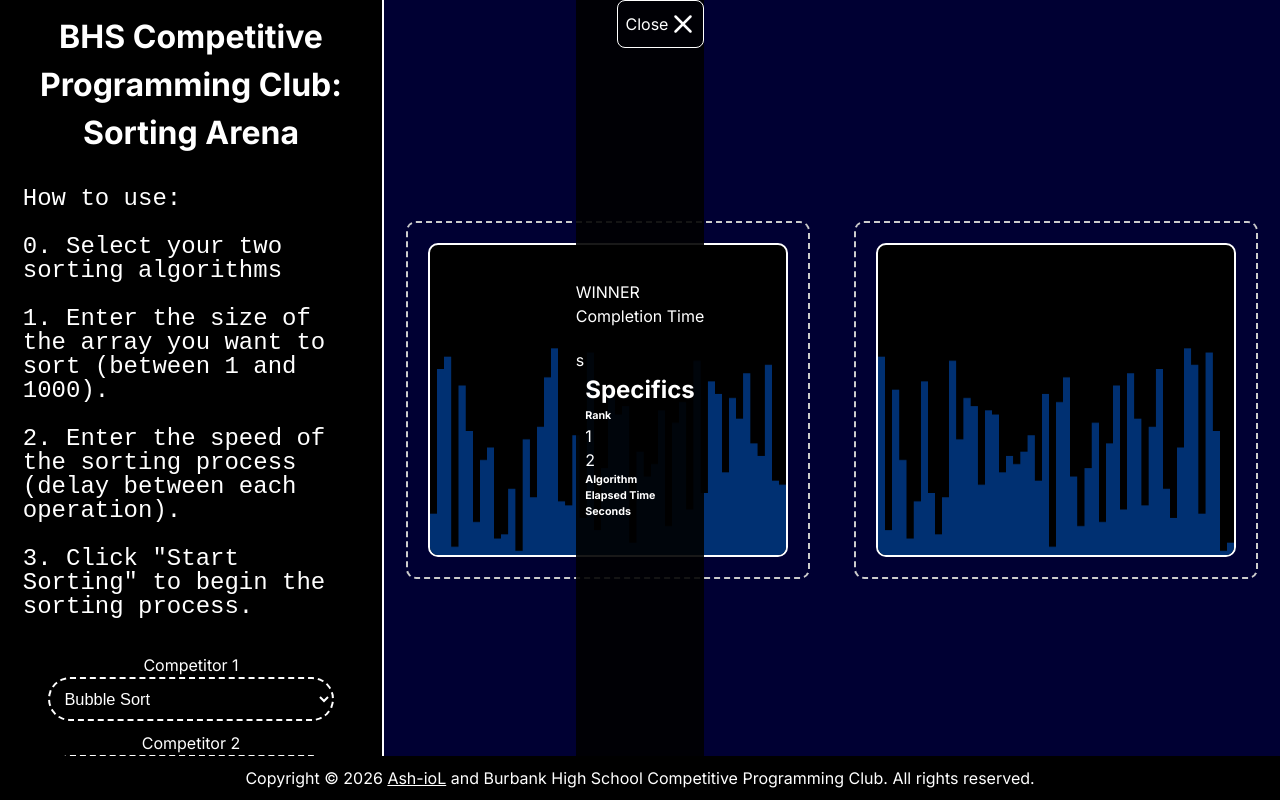
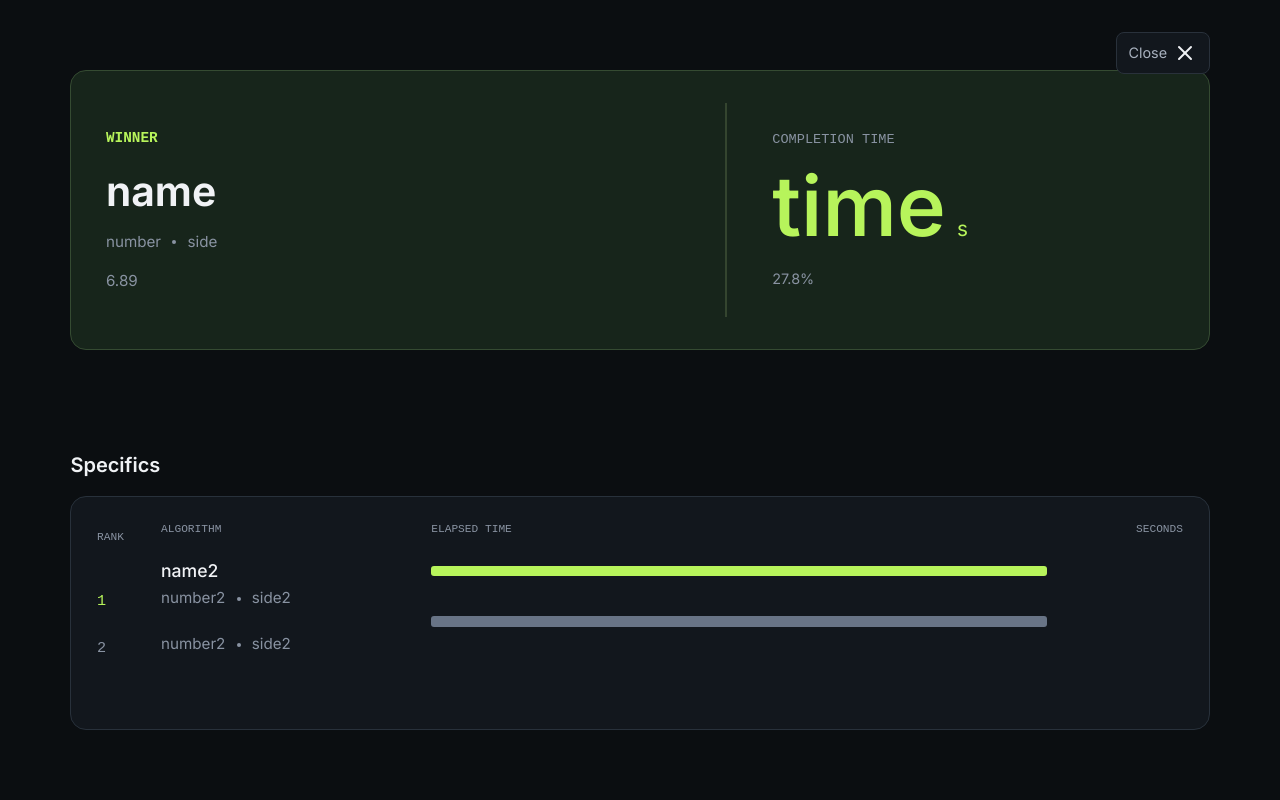
Before and after one commit to bhscpc/sorting-arena, a website with bundled scripts: page index.html in a window 1280 px wide. Built offline with nearby package versions, Linux system fonts and the light colour scheme.

Commit message:
results screen styling done with the help of chatgpt lol

```diff
--- a/index.html
+++ b/index.html
@@ -77,19 +77,19 @@ How to use:
             <div id="overview-container">
                 <div id="left-overview">
                     <p class="green" id="winner-header">WINNER</p>
-                    <h2 class="white" id="winner-name"></h2>
+                    <h2 class="white" id="winner-name">name</h2>
                     <span class="gray" id="winner-location">
-                        <p id="winner-number"></p>
+                        <p id="winner-number">number</p>
                         <div id="location-dot"></div>
-                        <p id="winner-side"></p>
+                        <p id="winner-side">side</p>
                     </span>
-                    <p class="gray" id="time-faster"></p>
+                    <p class="gray" id="time-faster">6.89</p>
                 </div>
                 <div id="vertical-line"></div>
                 <div id="right-overview">
                     <p class="gray" id="completion-time">Completion Time</p>
-                    <span class="green" id="time-and-unit"><h1 id="time"></h1><p id="time-unit">s</p></span>
-                    <p class="gray" id="percent-comparison"><span class="green" id="percent-less"></span> <span class="gray" id="percent-who"></span></p>
+                    <span class="green" id="time-and-unit"><h1 id="time">time</h1><p id="time-unit">s</p></span>
+                    <p class="gray" id="percent-comparison"><span class="green" id="percent-less"></span> <span class="gray" id="percent-who">27.8%</span></p>
                 </div>
             </div>
             <div id="specifics-container">
@@ -106,19 +106,19 @@ How to use:
                     <div id="metric-name">
                         <h6 class="gray" id="metric-name-title">Algorithm</h6>
                         <div id="winner-metric-name">
-                            <h2 class="white" id="winner-name2"></h2>
+                            <h2 class="white" id="winner-name2">name2</h2>
                             <span class="gray" id="winner-location2">
-                                <p id="winner-numbe2r"></p>
+                                <p id="winner-number2">number2</p>
                                 <div id="location-dot-winner"></div>
-                                <p id="winner-side2"></p>
+                                <p id="winner-side2">side2</p>
                             </span>
                         </div>
                         <div id="loser-metric-name">
                             <h2 class="white" id="loser-name2"></h2>
                             <span class="gray" id="loser-location2">
-                                <p id="loser-numbe2r"></p>
+                                <p id="loser-number2">number2</p>
                                 <div id="location-dot-loser"></div>
-                                <p id="loser-side2"></p>
+                                <p id="loser-side2">side2</p>
                             </span>
                         </div>
                         <div id="metric-name-blank"></div>
--- a/style.css
+++ b/style.css
@@ -210,207 +210,301 @@ button:hover {
 }
 
 #results {
-    & * {
+    display: flex;
+    position: fixed;
+    inset: 0;
+    z-index: 1000;
+
+    flex-direction: column;
+    justify-content: space-around;
+    gap: 3vh;
+
+    width: 100%;
+    height: 100dvh;
+    padding: 4vh 5.5vw;
+
+    overflow-y: auto;
+    color: #f0f2f5;
+    background-color: #0b0e11;
+}
+
+#results.show {
+    display: flex;
+}
+
+#results * {
+    box-sizing: border-box;
     user-select: none;
 }
-    display: none;
-    color: white;
-    height: 100%;
-    position: fixed;
-    top: 0;
-    left: 0;
-    background-color: rgba(0, 0, 0, 0.9);
+
+#close-container {
+    position: absolute;
+    top: 4vh;
+    right: 5.5vw;
+    z-index: 2;
+
     display: flex;
-    flex-direction: column;
     align-items: center;
-    justify-content: center;
-    position: relative;
+    gap: 0.4rem;
 
-    & #close-container {
-        position: absolute;
-        top: 0;
-        right: 0;
-        display: flex;
+    padding: 0.5rem 0.7rem;
+    border: 1px solid #29313b;
     border-radius: 0.5rem;
-        border: 1px solid white;
-        align-items: center;
-        padding: 0.5rem;
-        padding-right: 0.3rem;
-        box-sizing: border-box;
-        transition: border-width 0.2s ease;
+    background-color: #12171d;
 
-        &:hover {
-            border-width: 1.5px;
+    transition: background-color 0.2s ease;
+}
+
+#close-container:hover {
+    background-color: #1a2028;
     cursor: pointer;
 }
 
-        & #close-text {
-
+#close-text {
+    color: #a8b1be;
+    font-size: 0.9rem;
 }
 
-        & #x-button {
-
-        }
+#x-button {
+    width: 1.5rem;
+    height: 1.5rem;
 }
 
-    & #overview-container {
-        & #left-overview {
-            & #winner-header {
+#overview-container {
+    display: flex;
+    flex: 0 0 35vh;
+    align-items: stretch;
+    gap: 3.5vw;
 
-            }
-            & #winner-name {
+    padding: 4vh 2.7vw;
 
-            }
-            & #winner-location {
-                & #winner-number {
-
-                }
-                & #location-dot {
-
-                }
-                & #winner-side {
-
-                }
-            }
-            & #time-faster {
-
-            }
+    border: 1px solid #354b32;
+    border-radius: 1rem;
+    background-color: #17251b;
 }
 
-        & #vertical-line {
-
+#left-overview {
+    display: flex;
+    flex: 1;
+    flex-direction: column;
+    justify-content: center;
+    min-width: 0;
 }
 
-        & #right-overview {
-            & #completion-time {
+#right-overview {
+    display: flex;
+    flex: 0 0 42%;
+    flex-direction: column;
+    justify-content: center;
+    min-width: 0;
 
-            }
-            & #time-and-unit {
-                & #time {
-
-                }
-                & #time-unit {
-
-                }
-            }
-            & #percent-comparison {
-                & #percent-less {
-
-                }
-                & #percent-who {
-
-                }
-            }
-        }
-    }
-    & #specifics-container {
-        & #specifics-title {
-
-        }
-        & #metrics {
-            & #metric-rank {
-                & #metric-rank-title {
-
-                }
-                & #metric-rank-one {
-
-                }
-                & #metric-rank-two {
-
-                }
-                & #metric-rank-blank {
-
-                }
+    padding-left: 3.5vw;
+    border-left: 2px solid #34452f;
 }
 
-            & #metric-name {
-                & #metric-name-title {
-
-                }
-                & #winner-metric-name {
-                    & #winner-name2 {
-
-                    }
-                    & #winner-location2 {
-                        & #winner-numbe2r {
-
-                        }
-                        & #location-dot-winner {
-
-                        }
-                        & #winner-side2 {
-
-                        }
-                    }
+.green {
+    color: #b7f45b;
 }
 
-                & #loser-metric-name {
-                    & #loser-name2 {
-
-                    }
-                    & #loser-location2 {
-                        & #loser-numbe2r {
-
-                        }
-                        & #location-dot-loser {
-
-                        }
-                        & #loser-side2 {
-
-                        }
-                    }
+.white {
+    color: #f0f2f5;
 }
 
-                & #metric-name-blank {
-
-                }
+.gray {
+    color: #8993a2;
 }
 
-            & #metric-elapsed-time {
-                & #metric-elapsed-title {
-
-                }
-                & #winner-elapsed-time-bar {
-
-                }
-                & #loser-elapsed-time-bar {
-
-                }
-                & #metric-elapsed-labels {
-                    & #elapsed-point1 {
-
-                    }
-                    & #elapsed-point2 {
-
-                    }
-                    & #elapsed-point3 {
-
-                    }
-                    & #elapsed-point4 {
-
-                    }
-                    & #elapsed-point5 {
-
-                    }
-                }
+#winner-header {
+    margin-bottom: 1.5vh;
+    font-family: monospace;
+    font-size: 0.9rem;
+    font-weight: 600;
 }
 
-            & #metric-seconds {
-                & #metric-seconds-title {
+#winner-name {
+    margin-bottom: 1vh;
+    font-size: clamp(1.8rem, 3.2vw, 3rem);
+    font-weight: 650;
+}
 
+#winner-location,
+#winner-location2,
+#loser-location2 {
+    display: flex;
+    align-items: center;
+    gap: 0.7rem;
 }
-                & #winner-seconds {
 
+#winner-location {
+    margin-bottom: 2vh;
 }
-                & #loser-seconds {
 
+#winner-location p,
+#winner-location2 p,
+#loser-location2 p {
+    font-size: 0.95rem;
 }
-                & #metric-seconds-blank {
 
+#location-dot,
+#location-dot-winner,
+#location-dot-loser {
+    width: 4px;
+    height: 4px;
+    flex-shrink: 0;
+    border-radius: 50%;
+    background-color: currentColor;
 }
+
+#time-faster {
+    font-size: 0.95rem;
 }
+
+#completion-time {
+    margin-bottom: 1vh;
+    font-family: monospace;
+    font-size: 0.85rem;
+    text-transform: uppercase;
 }
+
+#time-and-unit {
+    display: flex;
+    align-items: baseline;
+    gap: 0.7rem;
 }
+
+#time {
+    margin: 0;
+    font-size: clamp(3rem, 6.5vw, 6rem);
+    font-weight: 550;
+    line-height: 1.15;
+    text-align: left;
+}
+
+#time-unit {
+    font-size: 1.3rem;
+}
+
+#percent-comparison {
+    margin-top: 1.5vh;
+    font-size: 0.9rem;
+}
+
+#percent-less {
+    font-size: 1rem;
+}
+
+#specifics-container {
+    display: flex;
+    flex: 0 0 35vh;
+    flex-direction: column;
+    gap: 2vh;
+    min-height: 0;
+}
+
+#specifics-title h2 {
+    font-size: 1.25rem;
+    font-weight: 600;
+}
+
+#metrics {
+    display: grid;
+    grid-template-columns: 2.5rem minmax(11rem, 0.8fr) minmax(10rem, 2fr) 7rem;
+    gap: 1.5rem;
+
+    flex: 1;
+    min-height: 0;
+    padding: 3vh 2vw;
+
+    border: 1px solid #28313b;
+    border-radius: 1rem;
+    background-color: #12171d;
+}
+
+#metric-rank,
+#metric-name,
+#metric-elapsed-time,
+#metric-seconds {
+    display: flex;
+    flex-direction: column;
+    min-width: 0;
+}
+
+#metrics h6 {
+    margin-bottom: 2.5vh;
+    color: #8993a2;
+    font-family: monospace;
+    font-size: 0.7rem;
+    font-weight: 400;
+    text-transform: uppercase;
+}
+
+#metric-rank {
+    gap: 3vh;
+    padding-top: 0.5rem;
+}
+
+#metric-rank-one,
+#metric-rank-two {
+    font-family: monospace;
+    font-size: 0.95rem;
+}
+
+#winner-metric-name,
+#loser-metric-name {
+    display: flex;
+    flex-direction: column;
+    gap: 0.2rem;
+    margin-bottom: 2.5vh;
+}
+
+#winner-name2,
+#loser-name2 {
+    font-size: 1.1rem;
+    font-weight: 500;
+}
+
+#metric-elapsed-time {
+    position: relative;
+}
+
+#winner-elapsed-time-bar,
+#loser-elapsed-time-bar {
+    width: 100%;
+    height: 0.65rem;
+    flex-shrink: 0;
+    border-radius: 3px;
+}
+
+#winner-elapsed-time-bar {
+    margin-top: 1vh;
+    background-color: #b7f45b;
+}
+
+#loser-elapsed-time-bar {
+    margin-top: 5vh;
+    background-color: #687486;
+}
+
+#metric-elapsed-labels {
+    display: flex;
+    justify-content: space-between;
+    margin-top: auto;
+    padding-top: 2vh;
+    font-family: monospace;
+    font-size: 0.7rem;
+}
+
+#metric-seconds {
+    align-items: flex-end;
+    text-align: right;
+}
+
+#winner-seconds,
+#loser-seconds {
+    margin-bottom: 4.5vh;
+    font-family: monospace;
+    font-size: 1.5rem;
+    white-space: nowrap;
 }
 
 #results.show {
```
Lines whose indentation alone changed are shown as unchanged.
